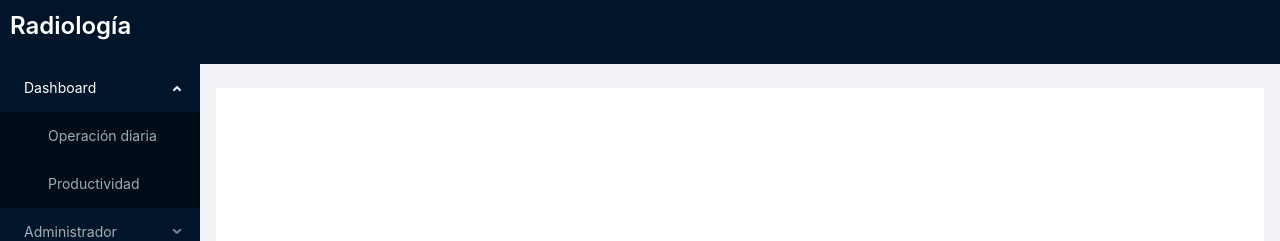
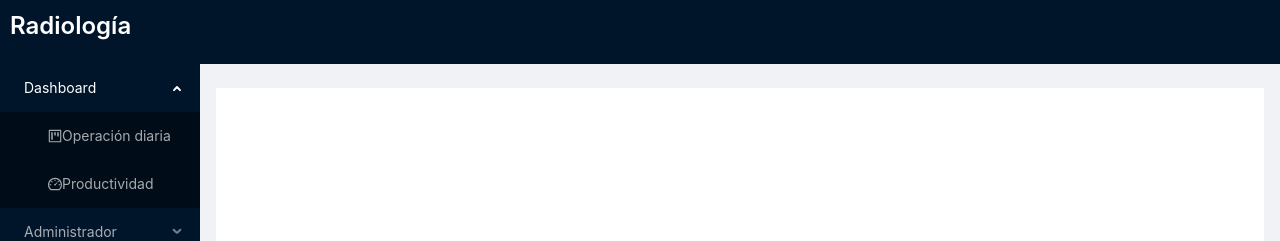
Before and after one commit to grzlz/radiologia, a React (Create React App) app: page / in a window 1280 px wide. Both pictures are taken after a click on the element "Dashboard". Shown: the top 241 px of the page. Built offline with nearby package versions, Linux system fonts and the light colour scheme.

Commit message:
puse iconos

```diff
--- a/src/App.js
+++ b/src/App.js
@@ -6,6 +6,7 @@ import Vacaciones from './Vacaciones';
 import Admin from './Admin'
 import SubMenu from 'antd/lib/menu/SubMenu';
 import { BrowserRouter as Router, Route, Link } from 'react-router-dom'
+import { ProjectOutlined, DashboardOutlined, UserOutlined, CalendarOutlined } from '@ant-design/icons'
 
 const { Title } = Typography;
 const { Header, Footer, Sider, Content } = Layout;
@@ -25,27 +26,30 @@ function App() {
             <Menu mode='inline' theme='dark'>
               <SubMenu title={ <span>Dashboard</span> }>
                   <Menu.Item key='dashboard'>
+                    <ProjectOutlined />
                     Operación diaria
                     <Link to='operacion' />
                   </Menu.Item>
                   <Menu.Item>
+                    <DashboardOutlined />
                     Productividad
                     <Link to='productividad' />
                   </Menu.Item>
-              </SubMenu>
-              <SubMenu title={ <span>Administrador</span>}>
+                </SubMenu>
+                <SubMenu title={ <span>Administrador</span>}>
                   <Menu.Item key='location1'>
-                    Administrar técnico
+                    <UserOutlined />
+                    Administrar
                     <Link to='/admin' />
                   </Menu.Item>
                   <Menu.Item key='location2'>
-                    Modificar vacaciones
+                    <CalendarOutlined />
+                    Vacaciones
                     <Link to='/vacaciones' />
                   </Menu.Item>
-              </SubMenu>
+                </SubMenu>
             </Menu>
           </Sider>
-
           <Layout>
             <Content style={{ margin: '24px 16px', padding: 30, background: '#fff', minHeight: 450 }}>
 
```
Also changed, not shown: 1 other file (tests, documents, lock files or other folders).
